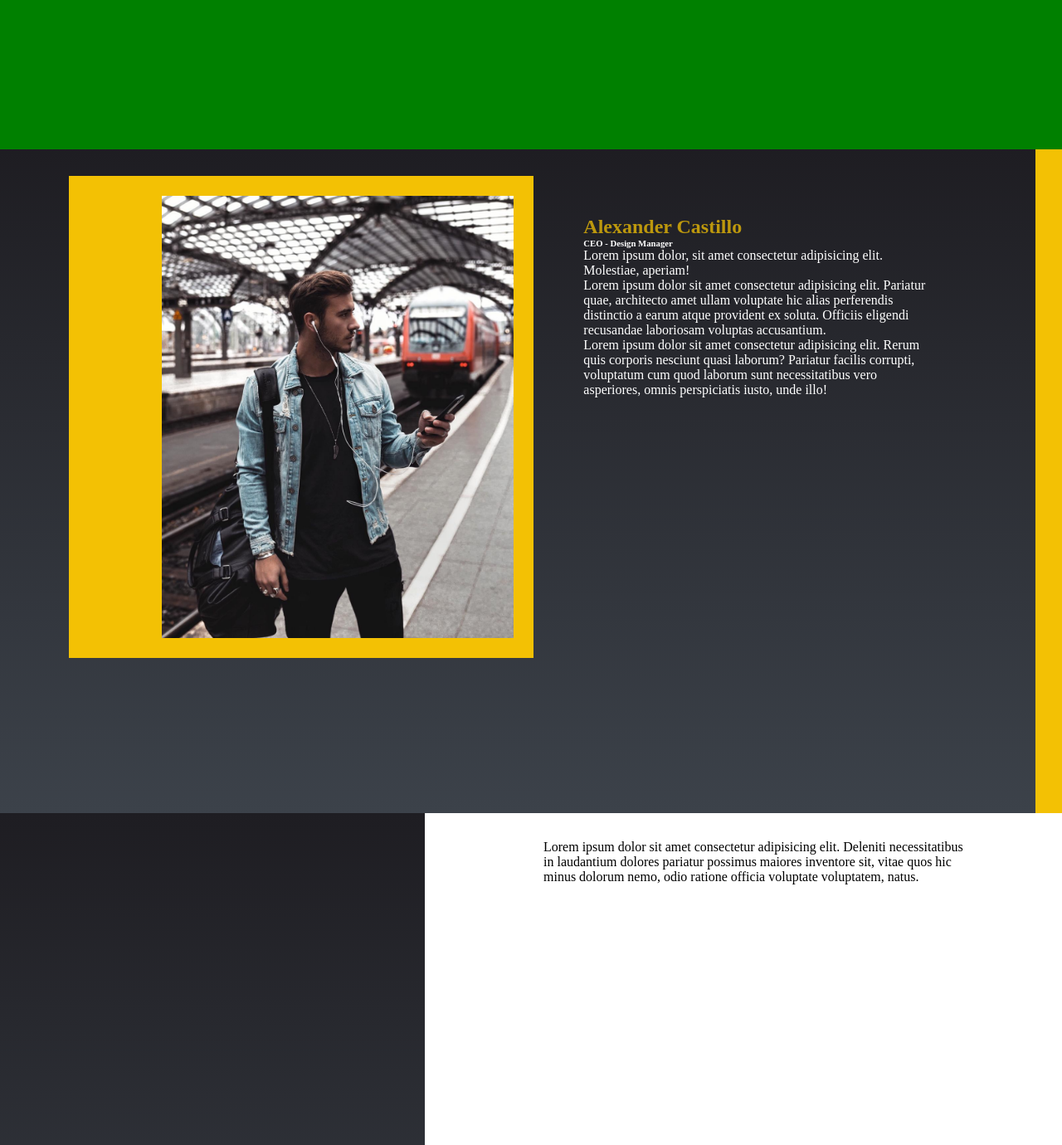
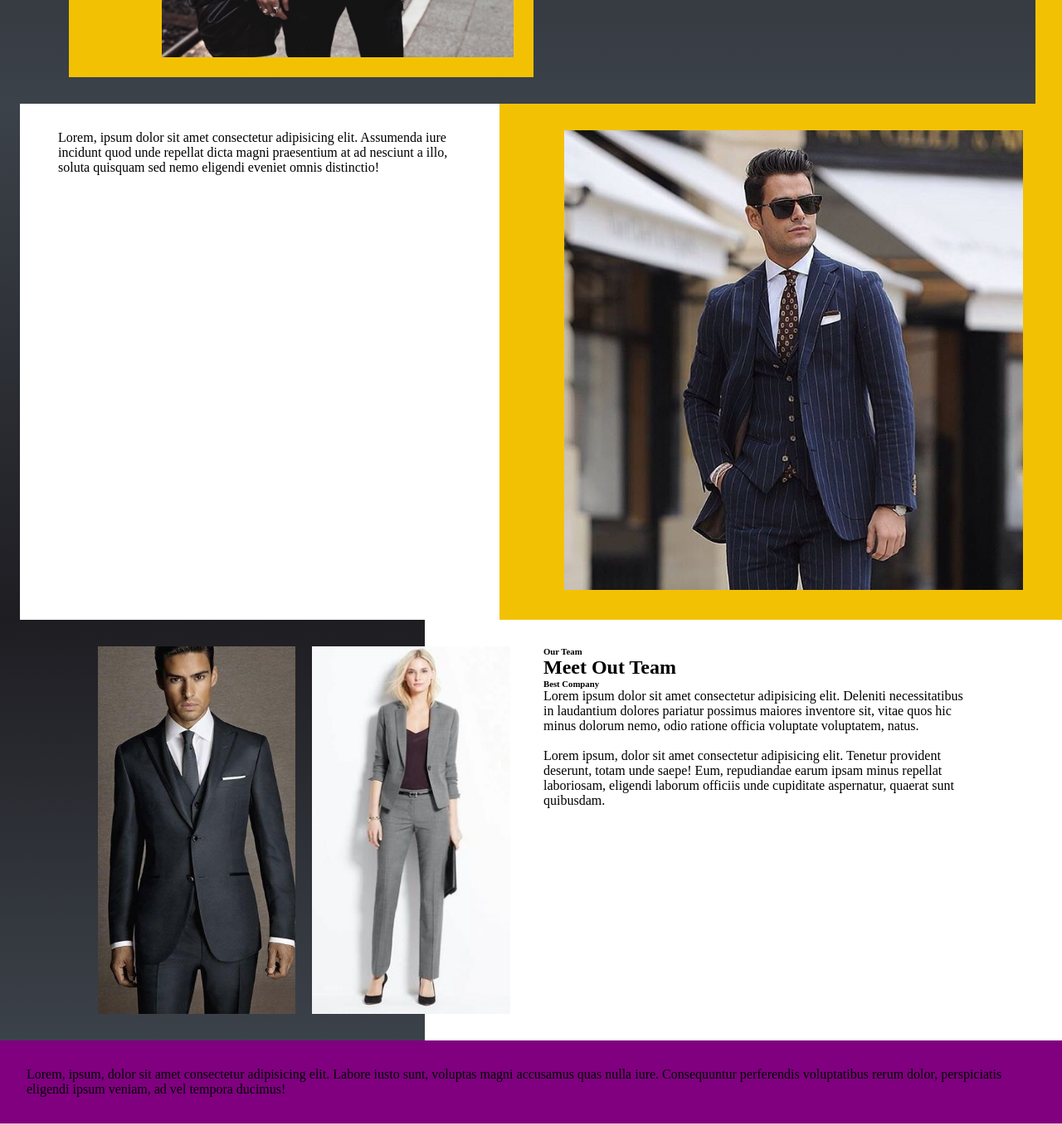
Before and after one commit to alfredomarcano/Web-Practice-1, a plain HTML site: page index.html in a window 1280 px wide. Shown: the part 1420-2800 px from the top of the page at 83% size. Drawn offline with Linux system fonts and the light colour scheme.

Commit message:
carga de nuevas secciones con sus imagenes

```diff
--- a/css/style.css
+++ b/css/style.css
@@ -31,6 +31,7 @@ header{
 		width: 100%;
 		height: 70px;
 		display: block;
+		z-index: 99;
 	}
 
 .cont85{ margin: 0 auto; width: 85%; }
@@ -39,7 +40,7 @@ header{
 
 section{
 	padding: 2em;
-	min-height: 100vh;
+	/*min-height: 100vh;*/
 }
 
 .sc1{
@@ -95,11 +96,36 @@ section{
 		}
 
 .sc3{
+	background: yellow;
+	position: relative;
+	background: linear-gradient(to right, white 47%, var(--orange-backgroun) 47%);
+}
+
+	.sc3:before{
+		content: '';
+		position: absolute;
+		top: 0;
+		bottom: 0;
+		left: 0;
+		width: 1.5em;
+		background: linear-gradient(to bottom, var(--grey-gradient), var(--black-gradient))
+	}
+
+	.sc3-text{
+		padding:0 6em 0 3em;
+	}
+
+	.sc3-img{
+
+	}
+
+.sc4{
 	background: white;
 	position: relative;
 }
 
-	.sc3:before{
+	.sc4:before{
+		z-index: 1;
 		position: absolute;
 		content: '';
 		width: 40%;
@@ -109,9 +135,21 @@ section{
 		background: linear-gradient(to bottom, var(--black-gradient), var(--grey-gradient));
 	}
 
-.sc4{
-	background: yellow;
-}
+	.sc4-img{
+		display: flex;
+		align-items: center;
+		z-index: 2;
+	}
+
+		.sc4-img figure{
+			height: 100%;
+			width: 100%;
+			margin: 0 10px;
+		}
+
+		.sc4-img img{
+			object-fit: cover;
+		}
 
 .sc5{
 	background: purple;
--- a/index.html
+++ b/index.html
@@ -46,24 +46,42 @@
 		</div>
 	</section>
 	<section class="sc3">
+		<div class="d-flex-bet">
+			<article class="sc3-text">
+				Lorem, ipsum dolor sit amet consectetur adipisicing elit. Assumenda iure incidunt quod unde repellat dicta magni praesentium at ad nesciunt a illo, soluta quisquam sed nemo eligendi eveniet omnis distinctio!
+			</article>
+			<article class="sc3-img">
+				<figure>
+					<img src="img/sc3-img.png" alt="" width="100%" height="100%">
+				</figure>
+			</article>
+		</div>
+	</section>
+	<section class="sc4">
 		<div class="cont90">
 			<div class="d-flex-bet">
-				<article class="sc3-img">
+				<article class="sc4-img">
 					<figure>
-						<img src="" alt="">
+						<img src="img/sc4-2-img.jpg" alt="" width="100%" height="100%">
 					</figure>
 					<figure>
-						<img src="" alt="">
+						<img src="img/sc4-1-img.jpg" alt="" width="100%" height="100%">
 					</figure>
 				</article>
 				<article>
-					Lorem ipsum dolor sit amet consectetur adipisicing elit. Deleniti necessitatibus in laudantium dolores pariatur possimus maiores inventore sit, vitae quos hic minus dolorum nemo, odio ratione officia voluptate voluptatem, natus.
+					<h6>Our Team</h6>
+					<h2>Meet Out Team</h2>
+					<h6>Best Company</h6>
+					<p>
+						Lorem ipsum dolor sit amet consectetur adipisicing elit. Deleniti necessitatibus in laudantium dolores pariatur possimus maiores inventore sit, vitae quos hic minus dolorum nemo, odio ratione officia voluptate voluptatem, natus.
+					</p>
+					<br>
+					<p>
+						Lorem ipsum, dolor sit amet consectetur adipisicing elit. Tenetur provident deserunt, totam unde saepe! Eum, repudiandae earum ipsam minus repellat laboriosam, eligendi laborum officiis unde cupiditate aspernatur, quaerat sunt quibusdam.
+					</p>
 				</article>
 			</div>
 		</div>
-	</section>
-	<section class="sc4">
-		Lorem, ipsum dolor sit amet consectetur adipisicing elit. Assumenda iure incidunt quod unde repellat dicta magni praesentium at ad nesciunt a illo, soluta quisquam sed nemo eligendi eveniet omnis distinctio!
 	</section>
 	<section class="sc5">
 		Lorem, ipsum, dolor sit amet consectetur adipisicing elit. Labore iusto sunt, voluptas magni accusamus quas nulla iure. Consequuntur perferendis voluptatibus rerum dolor, perspiciatis eligendi ipsum veniam, ad vel tempora ducimus!
```
Also changed, not shown: img/sc3-img.png (added), img/sc4-1-img.jpg (added), img/sc4-2-img.jpg (added).
